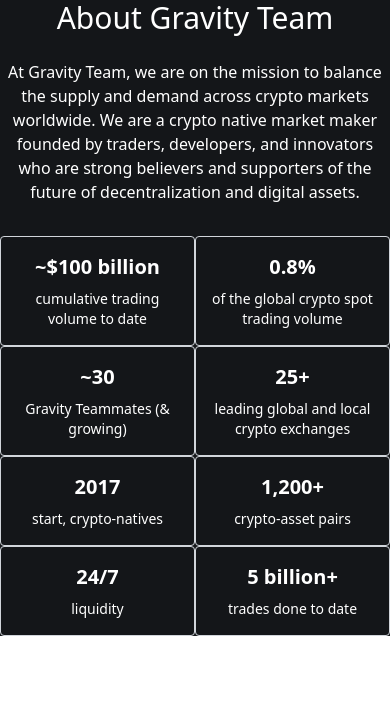
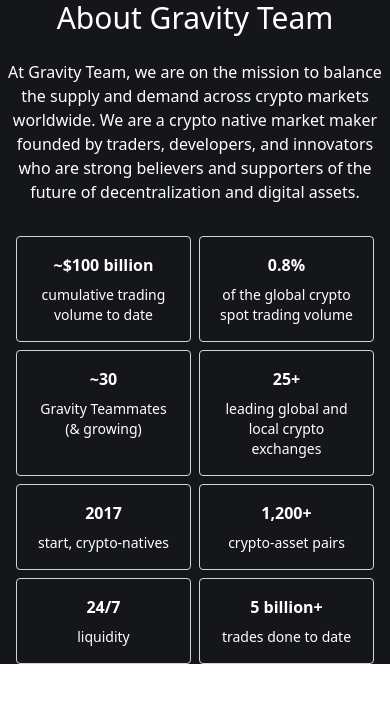
Before and after one commit to tcet-opensource/practice-react, a React (Vite) app: page / in a window 390 px wide. Shown: the top 702 px of the page. Built offline with nearby package versions, Linux system fonts and the light colour scheme.

Commit message:
fixed box styling

```diff
--- a/src/components/AboutSection/index.jsx
+++ b/src/components/AboutSection/index.jsx
@@ -9,7 +9,6 @@
     },
   ];
 
-
   return (
     <section className="bg-[#141619] text-white text-center">
       {items.map((item, index) => (
@@ -17,13 +16,16 @@
           <h1 className="font-inter text-3xl md:text-3xl lg:text-5xl font-medium">
             {item.title}
           </h1>
-          <p className="mt-6 md:w-2/3 lg:w-2/5 m-auto">{item.paragraph}</p>
+          <p className="mt-6 md:w-2/3 lg:w-2/4 m-auto">{item.paragraph}</p>
         </div>
       ))}
-      <div className="mt-8 grid grid-cols-2 md:grid-cols-4">
+      <div className="mt-8 mx-4 md:mx-5 lg:mx-32 grid grid-cols-2 md:grid-cols-4 gap-2">
         {statsArray.map((item) => (
-          <div key={item.id} className="p-4 border border-gray-300 hover:primary-gradient rounded">
-            <h2 className="text-xl font-semibold">{item.title}</h2>
+          <div
+            key={item.id}
+            className="p-4 border border-gray-300 hover:primary-gradient rounded"
+          >
+            <h2 className="text-md md:text-xl font-semibold">{item.title}</h2>
             <p className="mt-2 text-sm ">{item.description}</p>
           </div>
         ))}
--- a/src/globals.css
+++ b/src/globals.css
@@ -7,8 +7,3 @@
         @apply rounded-sm bg-gradient-to-br from-purple-600 via-blue-500 to-yellow-300;
     }
 }
-
-/* .custom-gradient {
-    border-radius: 2px;
-    background: linear-gradient(135deg, #665DCD 0%, #5FA4E6 44.76%, #D2AB67 100%);
-} */
```
